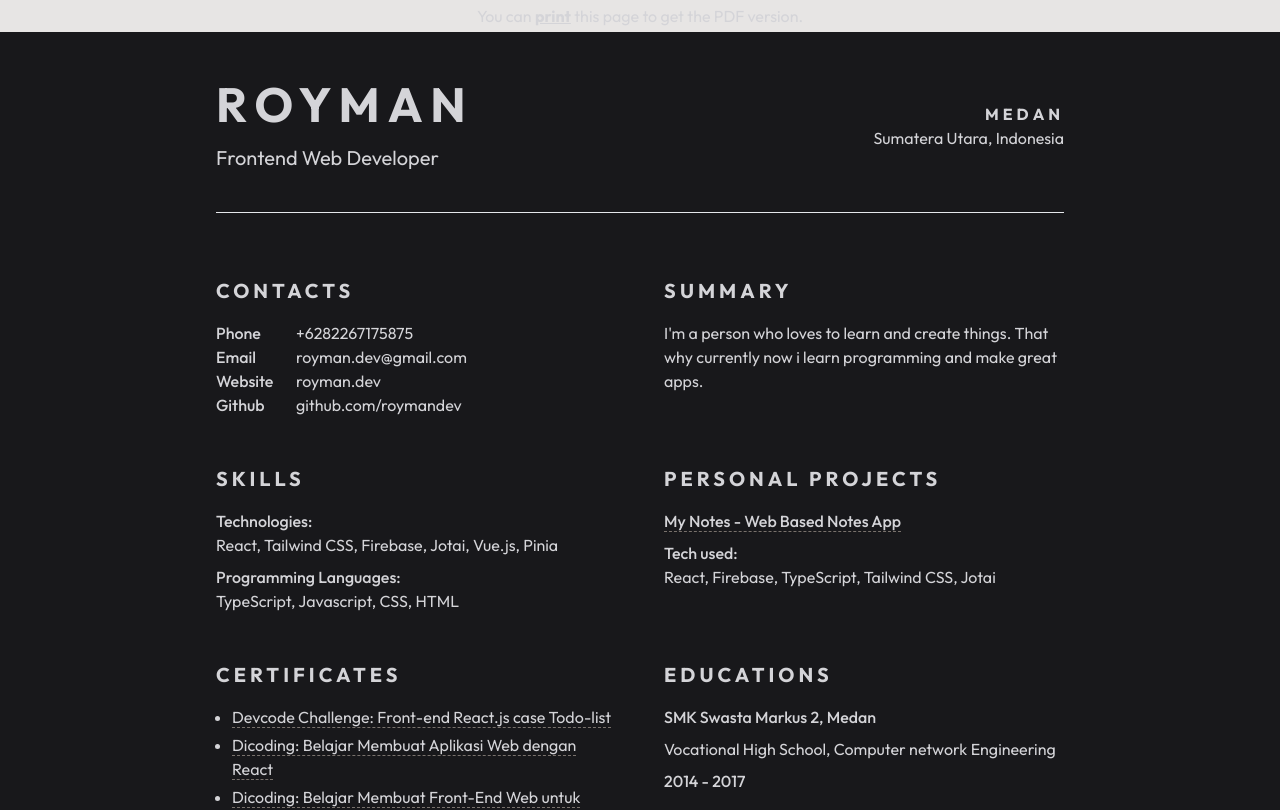
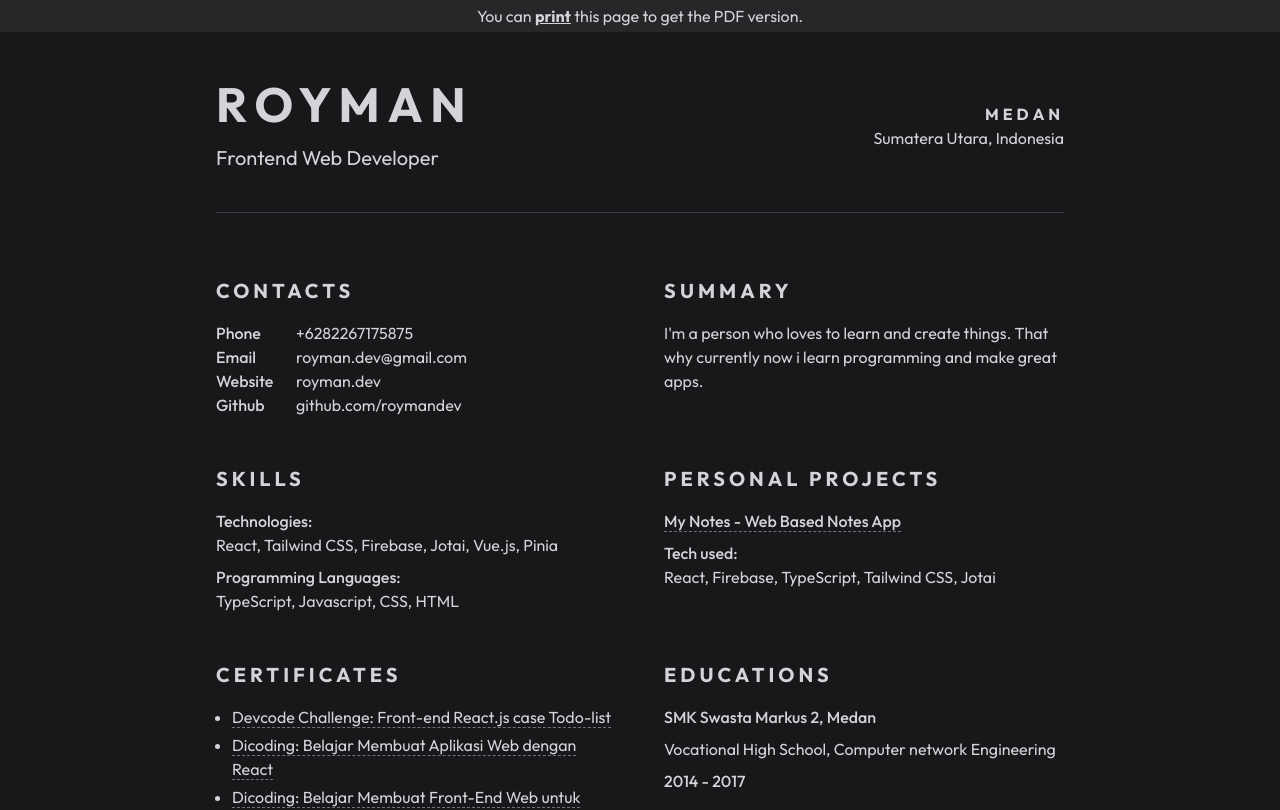
Before and after one commit to roymandev/royman.dev, a Next.js app: page /resume in a window 1280 px wide. Shown: the top 810 px of the page. Built offline with nearby package versions, Linux system fonts and the light colour scheme.

Commit message:
feat: make resume page dark

```diff
--- a/src/components/Resume/SectionCertificates.tsx
+++ b/src/components/Resume/SectionCertificates.tsx
@@ -9,7 +9,7 @@ const SectionCertificates = () => (
         <li key={certificate.url}>
           <BaseLink
             href={certificate.url}
-            className="border-b border-dashed border-stone-500 transition-all hover:border-solid hover:border-stone-500 print:border-stone-500"
+            className="border-b border-dashed border-zinc-500 transition-all hover:border-solid hover:border-zinc-500 print:border-zinc-500"
           >
             {certificate.title}
           </BaseLink>
--- a/src/components/Resume/SectionProjects.tsx
+++ b/src/components/Resume/SectionProjects.tsx
@@ -9,7 +9,7 @@ const SectionProjects = () => (
           <h3 className="font-medium">
             <a
               href={app.url}
-              className="border-b border-dashed border-stone-500 transition-all hover:border-solid hover:border-stone-500 print:border-stone-500"
+              className="border-b border-dashed border-zinc-500 transition-all hover:border-solid hover:border-zinc-500 print:border-zinc-500"
             >
               {app.title} - {app.description}
             </a>
--- a/src/pages/resume.tsx
+++ b/src/pages/resume.tsx
@@ -26,7 +26,7 @@ const Resume: NextPage = () => {
       <CustomSeo {...PAGE_META} />
 
       <div className="mx-auto flex max-w-lg flex-col gap-16 px-6 py-16 print:max-w-full print:p-0 sm:max-w-4xl sm:py-20 print:sm:p-0">
-        <div className="absolute inset-x-0 top-0 bg-stone-200 py-1 text-center print:hidden">
+        <div className="absolute inset-x-0 top-0 bg-zinc-800 py-1 text-center print:hidden">
           You can{' '}
           <button className="font-bold underline" onClick={printHandler}>
             print
@@ -34,7 +34,7 @@ const Resume: NextPage = () => {
           this page to get the PDF version.
         </div>
 
-        <header className="flex flex-col items-center border-b pb-6 print:mx-0 print:mt-0 print:max-w-none sm:flex-row sm:pb-10">
+        <header className="flex flex-col items-center border-b border-zinc-700 pb-6 print:mx-0 print:mt-0 print:max-w-none sm:flex-row sm:pb-10">
           <div>
             <h1 className="mb-4 text-5xl font-bold">
               <BaseLink href="/" className="uppercase tracking-[.5rem]">
```
